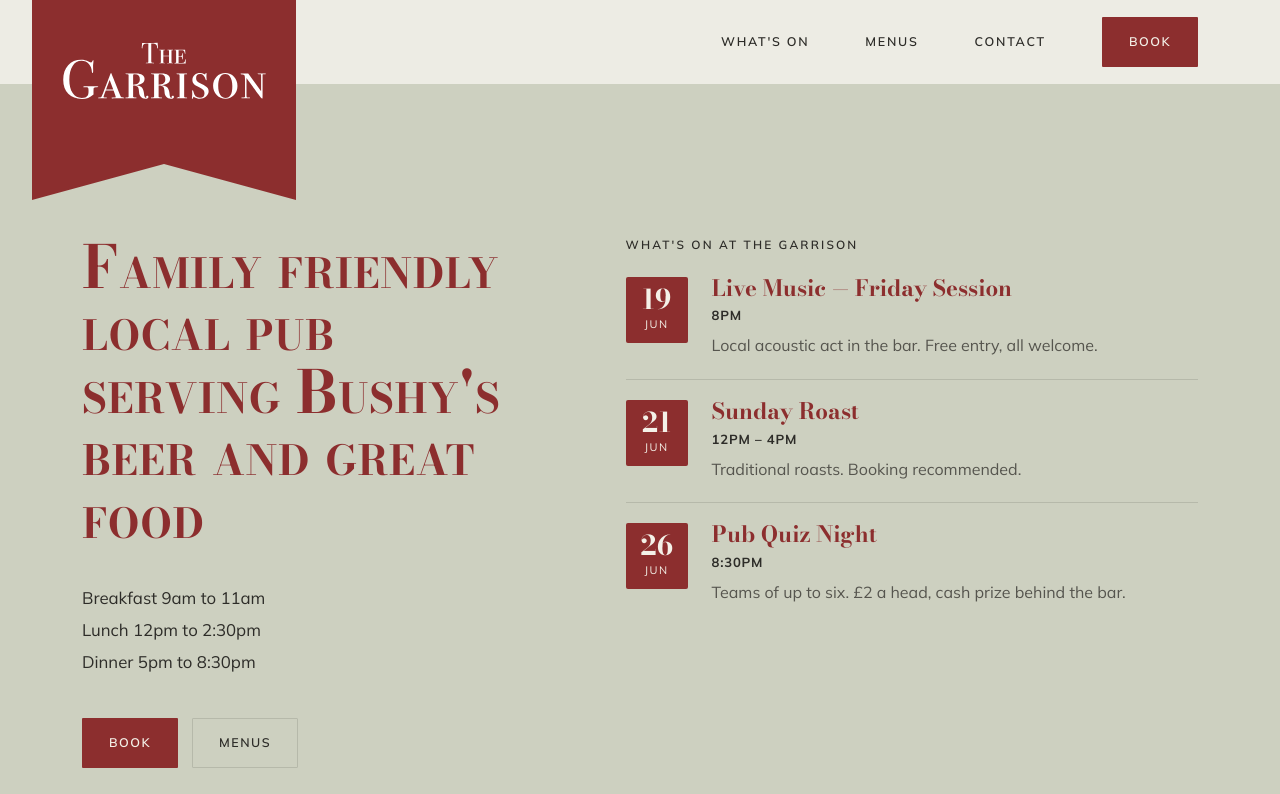
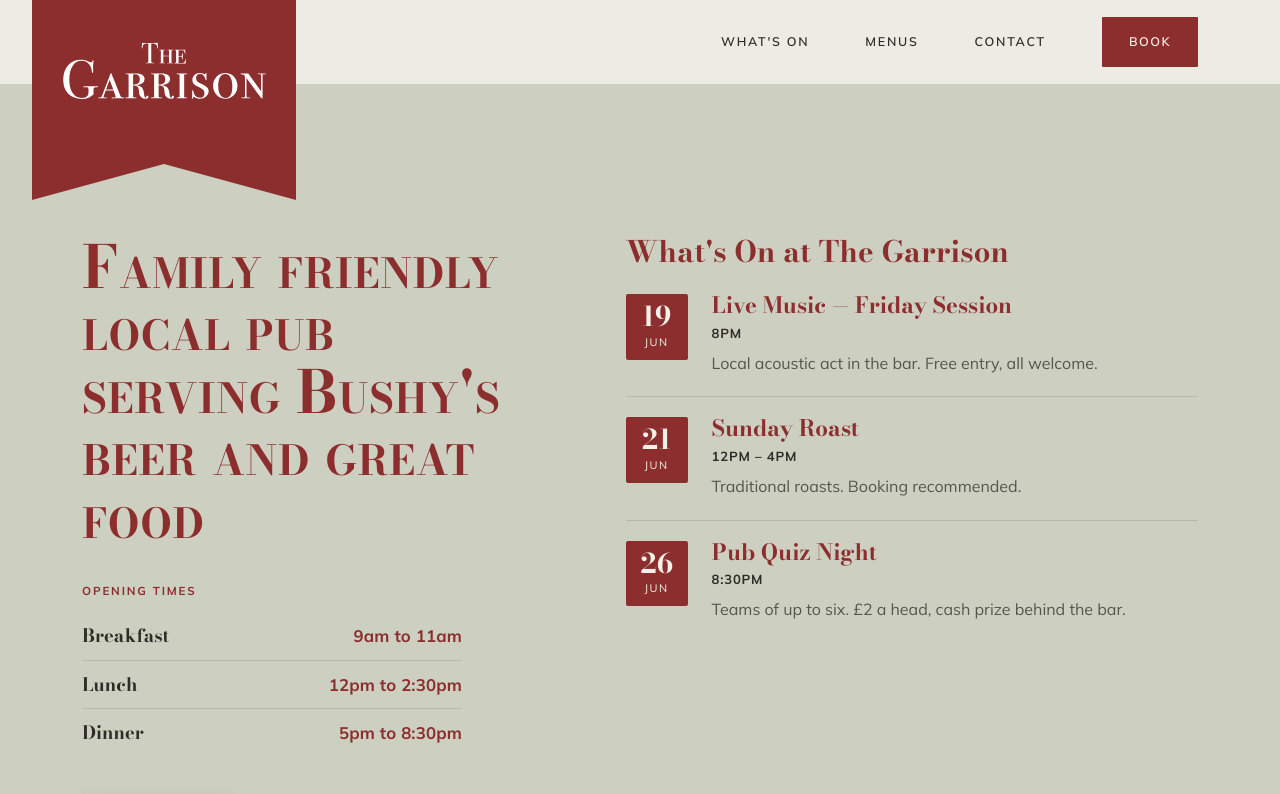
Before and after one commit to alexlewthwaite/thegarrison4, a plain HTML site: page index.html in a window 1280 px wide. Shown: the top 794 px of the page. Drawn offline with nearby package versions, Linux system fonts and the light colour scheme; a script that the page names is missing; a web font is replaced by a local one.

Commit message:
Add files via upload

```diff
--- a/index.html
+++ b/index.html
@@ -72,8 +72,16 @@
     font-weight:700;font-optical-sizing:none;font-variation-settings:"opsz" 13,"wght" 700;
     font-size:clamp(2.4rem,4.6vw,3.7rem);line-height:1.06;letter-spacing:.01em;max-width:12ch;
   }
-  .hero-hours{margin:34px 0 40px;font-size:1.05rem;line-height:1.9;color:var(--ink);}
-  .hero-cta{display:flex;gap:14px;flex-wrap:wrap;}
+  .hero-hours{margin:34px 0 40px;max-width:380px;}
+  .hours-label{font-weight:700;letter-spacing:.16em;text-transform:uppercase;font-size:.72rem;color:var(--maroon);margin-bottom:12px;}
+  .hours-row{display:flex;justify-content:space-between;align-items:baseline;gap:20px;padding:9px 0;border-bottom:1px solid var(--line);}
+  .hours-row:last-child{border-bottom:0;}
+  .hr-day{font-family:"Bodoni Moda",serif;font-weight:700;font-size:1.15rem;color:var(--ink);}
+  .hr-time{font-weight:700;font-size:1.05rem;color:var(--maroon);letter-spacing:.01em;}
+  .hero-cta{display:flex;gap:14px;flex-wrap:wrap;align-items:center;}
+  .hero-cta .btn{padding:17px 32px;font-size:.84rem;}
+  .hero-cta .btn-primary{padding:19px 48px;font-size:.98rem;letter-spacing:.14em;box-shadow:0 8px 20px rgba(140,46,46,.28);}
+  .hero-cta .btn-primary:hover{transform:translateY(-2px);box-shadow:0 11px 24px rgba(140,46,46,.34);}
   .hero-img img{width:100%;height:auto;}
 
   /* ---- Sections ---- */
@@ -96,7 +104,7 @@
   .event-time{font-weight:700;color:var(--ink);font-size:.82rem;letter-spacing:.06em;text-transform:uppercase;margin:5px 0 0;}
   .event-body p{margin:7px 0 0;color:var(--muted);font-size:1rem;}
   .events-empty{color:var(--muted);font-size:1.02rem;}
-  .hero-events .eyebrow{margin-bottom:22px;}
+  .hero-events .eyebrow{font-family:"Bodoni Moda",serif;text-transform:none;letter-spacing:.005em;font-weight:700;font-optical-sizing:none;font-variation-settings:"opsz" 13,"wght" 700;font-size:clamp(1.5rem,2.3vw,2.05rem);color:var(--maroon);margin-bottom:26px;line-height:1.1;}
   .hero-events .events-list{max-width:none;}
   .hero-events .event:first-child{border-top:0;padding-top:0;}
 
@@ -203,9 +211,10 @@
       <div>
         <h1 id="heroHeadline"></h1>
         <div class="hero-hours">
-          <div>Breakfast <span id="hrBreakfast"></span></div>
-          <div>Lunch <span id="hrLunch"></span></div>
-          <div>Dinner <span id="hrDinner"></span></div>
+          <div class="hours-label">Opening Times</div>
+          <div class="hours-row"><span class="hr-day">Breakfast</span><span class="hr-time" id="hrBreakfast"></span></div>
+          <div class="hours-row"><span class="hr-day">Lunch</span><span class="hr-time" id="hrLunch"></span></div>
+          <div class="hours-row"><span class="hr-day">Dinner</span><span class="hr-time" id="hrDinner"></span></div>
         </div>
         <div class="hero-cta">
           <a class="btn btn-primary" href="#" data-book>Book</a>
```
